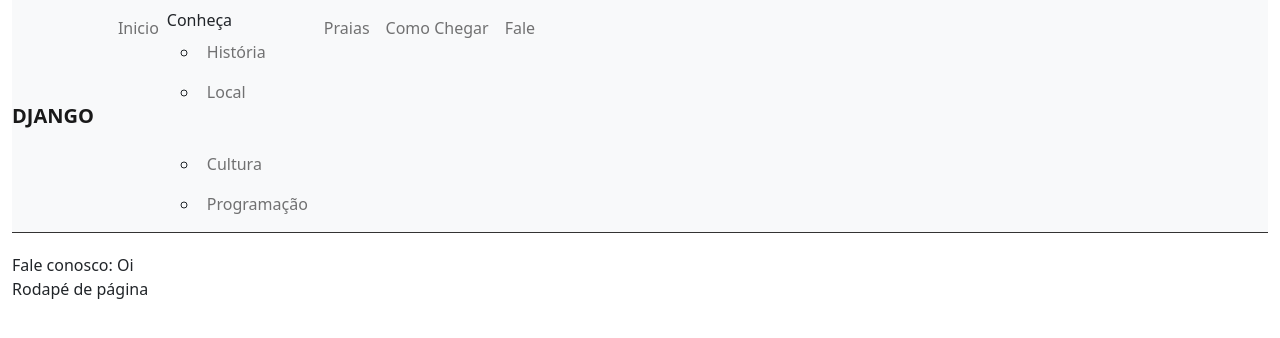
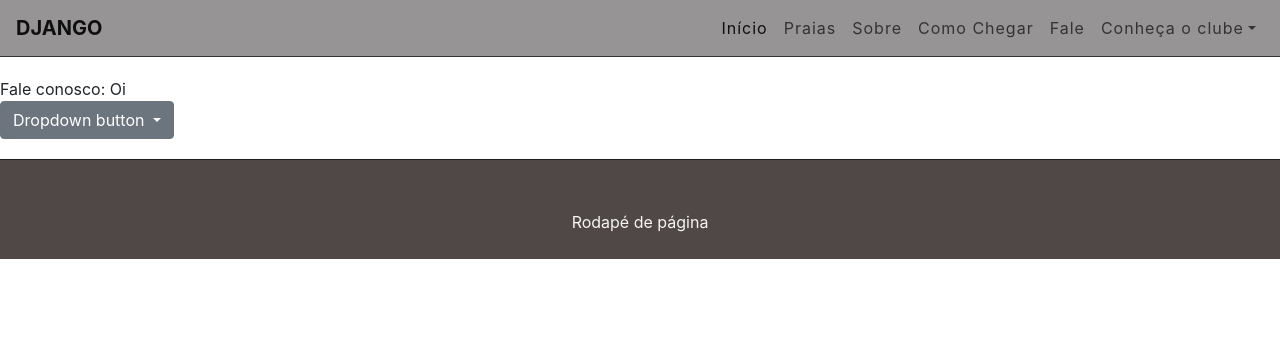
Before and after one commit to GabrielCalcada/alba-site, a Django app: page /Fale/ in a window 1280 px wide. Shown: the top 338 px of the page. Run offline with Django 3.2, Linux system fonts and the light colour scheme; parts of the project's set-up code (start-up, migrations or seed data) failed here and were passed over; some libraries are stand-ins or nearby versions.

Commit message:
Bug da navbar corrigido. Falta criar os templates das opções que estão dentro do dropdown da navbar.

```diff
--- a/pages/urls.py
+++ b/pages/urls.py
@@ -10,7 +10,7 @@ urlpatterns = [
     path('', HomePageView.as_view(), name='home'),
     path('Sobre/', sobre.as_view(), name='sobre'),
     path('Praias/', praias.as_view(), name='praias'),
-    path('Como-chegar/', como_chegar.as_view(), name='como_chegar'),
+    path('Como_chegar/', como_chegar.as_view(), name='como_chegar'),
     path('Fale/', fale.as_view(), name='fale'),
     # path('sobre/', sobre.as_view(), name='sobre')
 ]
--- a/static/css/base.css
+++ b/static/css/base.css
@@ -185,35 +185,39 @@ a {
 
 /* Navbar */
 
-.navbar {
+.navbar  {
     border-bottom: 1px solid #333;
     margin-bottom: 20px;
-
+    background-color: #969494;
 }
 
-.navbar-bar {
-    margin: right;
+.navbar-nav {
+    margin: auto;
 }
 
 .navbar-brand {
+    color: #333;
     font-weight: bold;
 }
 
-.submenu-active .submenu {
-    display: block;
-    position: absolute;
-    left: 0;
-    top: 68px;
-    background: #111;
-}
-
-.navbar-light .navbar-nav a.new-link a.subitem a.submenu{
+.navbar-light .navbar-nav a.nav-link {
     color: #333;
     letter-spacing: 1px;
 }
 
+
 /* Rodapé */
 
 footer{
+    background-color: #504747;
+    height: 100px;
+    border-top: 1px solid #202020;
+    margin-top: 20px;
+}
 
+footer p {
+    color: #f5f5f5;
+    text-align: center;
+    top: 50%;
+    position: relative;
 }
--- a/templates/base.html
+++ b/templates/base.html
@@ -31,32 +31,41 @@
             </nav>
 
         </header> -->
-    <div class="container-fluid">
-        <nav class="navbar navbar-expand-lg navbar-light bg-light">
-            <a class="navbar-brand" href="#">DJANGO</a>
-            <button class="navbar-toggler" type="button" data-toggle="collapse" data-target="#navbarSupportedContent" aria-controls="navbarSupportedContent" aria-expanded="false" aria-label="Toggle navigation">
-              <span class="navbar-toggler-icon"></span>
-            </button>
+    <nav class="navbar navbar-expand-lg navbar-light">
+        <a class="navbar-brand" href="#">DJANGO</a>
+        <button class="navbar-toggler" type="button" data-toggle="collapse" datatarget="#navbarSuportedContent">
+            <span class="navbar-toggle-icon"></span>
+        </button>
 
-            <div class="collapse navbar-collapse" id="navbarSupportedContent">
-                <ul class="navbar-nav mr-auto">
-                    <!-- <li class="logo"><a href="#">DJANGO</a></li> -->
-                    <li class="nav-item"><a class="nav-link" href="#">Inicio</a></li>
-                    <li class="item-submenu">
-                        <a tabindex="0">Conheça</a>
-                        <ul class="submenu">
-                            <li class="subitem"><a class="nav-link" href="#">História</a></li>
-                            <li class="subitem"><a class="nav-link" href="#">Local</li>
-                            <li class="subitem"><a class="nav-link" href="#">Cultura</a></li>
-                            <li class="subitem"><a class="nav-link" href="#">Programação</a></li>
-                        </ul>
-                    </li>
-                    <li class="nav-item"><a class="nav-link" href="#">Praias</a></li>
-                    <li class="nav-item"><a class="nav-link" href="#">Como Chegar</a></li>
-                    <li class="nav-item"><a class="nav-link" href="#">Fale</a></li>
-                </ul>
-            </div>
-        </nav>
+        <div class="collapse navbar-collapse" id="navbarSupportedContent"></div>
+            <ul class="navbar-nav ml-auto">
+                <li class="nav-item active">
+                <a class="nav-link" href="http://127.0.0.1:8000/">Início</a>
+                </li>
+                <li class="nav-item">
+                    <a class="nav-link" href="http://127.0.0.1:8000/Praias">Praias</a>
+                </li>
+                <li class="nav-item">
+                    <a class="nav-link" href="http://127.0.0.1:8000/Sobre">Sobre</a>
+                </li>
+                <li class="nav-item">
+                    <a class="nav-link" href="http://127.0.0.1:8000/Como_chegar">Como Chegar</a>
+                </li>
+                <li class="nav-item">
+                    <a class="nav-link" href="http://127.0.0.1:8000/Fale">Fale</a>
+                </li>
+                <li class="nav-item dropdown">
+                    <a class="nav-link dropdown-toggle" href="#" id="navbarDropdown" role="button"
+                    data-toggle="dropdown">Conheça o clube</a>
+                    <div class="dropdown-menu" aria-labelledby="navbarDropdown">
+                        <a class="dropdown-item" href="#"> Nossa História</a>
+                        <!-- <div class="dropdown-divider"></div> -->
+                        <a class="dropdown-item" href="#"> Local e Natureza</a>
+                        <a class="dropdown-item" href="#"> Estrutura</a>
+                    </div>
+                </li>
+            </ul>
+    </nav>
 
         {% block content %}
         {% endblock content %}
@@ -64,8 +73,10 @@
             <p>Rodapé de página</p>
         </footer>
     </div>
-    <link href="https://cdn.jsdelivr.net/npm/bootstrap@5.1.2/dist/css/bootstrap.min.css" rel="stylesheet" integrity="sha384-uWxY/CJNBR+1zjPWmfnSnVxwRheevXITnMqoEIeG1LJrdI0GlVs/9cVSyPYXdcSF" crossorigin="anonymous">
-    <script src="https://cdn.jsdelivr.net/npm/bootstrap@5.1.2/dist/js/bootstrap.bundle.min.js" integrity="sha384-kQtW33rZJAHjgefvhyyzcGF3C5TFyBQBA13V1RKPf4uH+bwyzQxZ6CmMZHmNBEfJ" crossorigin="anonymous"></script>
-    <script src="script.js"></script>
+    <link rel="stylesheet" href="https://maxcdn.bootstrapcdn.com/bootstrap/4.0.0/css/bootstrap.min.css">
+	<script src="https://ajax.googleapis.com/ajax/libs/jquery/3.3.1/jquery.min.js"></script>
+	<script src="https://cdnjs.cloudflare.com/ajax/libs/popper.js/1.12.9/umd/popper.min.js"></script>
+	<script src="https://maxcdn.bootstrapcdn.com/bootstrap/4.0.0/js/bootstrap.min.js"></script>
+
     </body>
 </html>
--- a/templates/fale.html
+++ b/templates/fale.html
@@ -2,4 +2,16 @@
 
 {% block content %}
 Fale conosco: Oi
+
+<div class="dropdown">
+    <button class="btn btn-secondary dropdown-toggle" type="button" id="dropdownMenuButton" data-toggle="dropdown" aria-haspopup="true" aria-expanded="false">
+      Dropdown button
+    </button>
+    <div class="dropdown-menu" aria-labelledby="dropdownMenuButton">
+      <a class="dropdown-item" href="#">Action</a>
+      <a class="dropdown-item" href="#">Another action</a>
+      <a class="dropdown-item" href="#">Something else here</a>
+    </div>
+  </div>
+
 {% endblock content %}
```
Also changed, not shown: Images/logo-alba.jpg (added).
